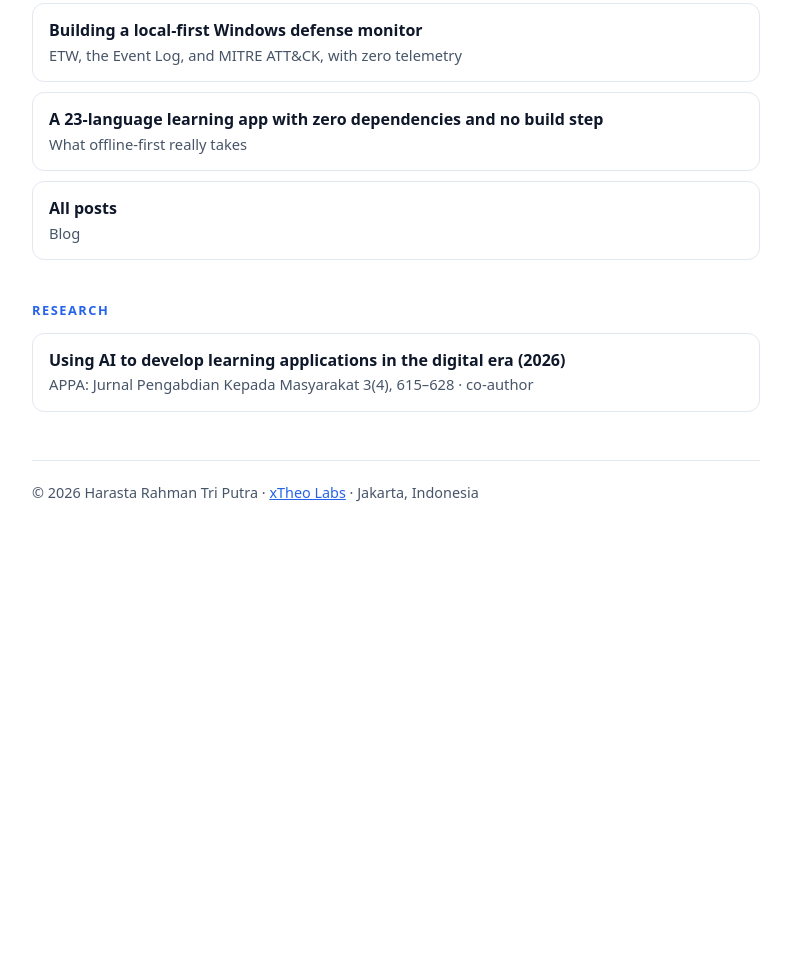
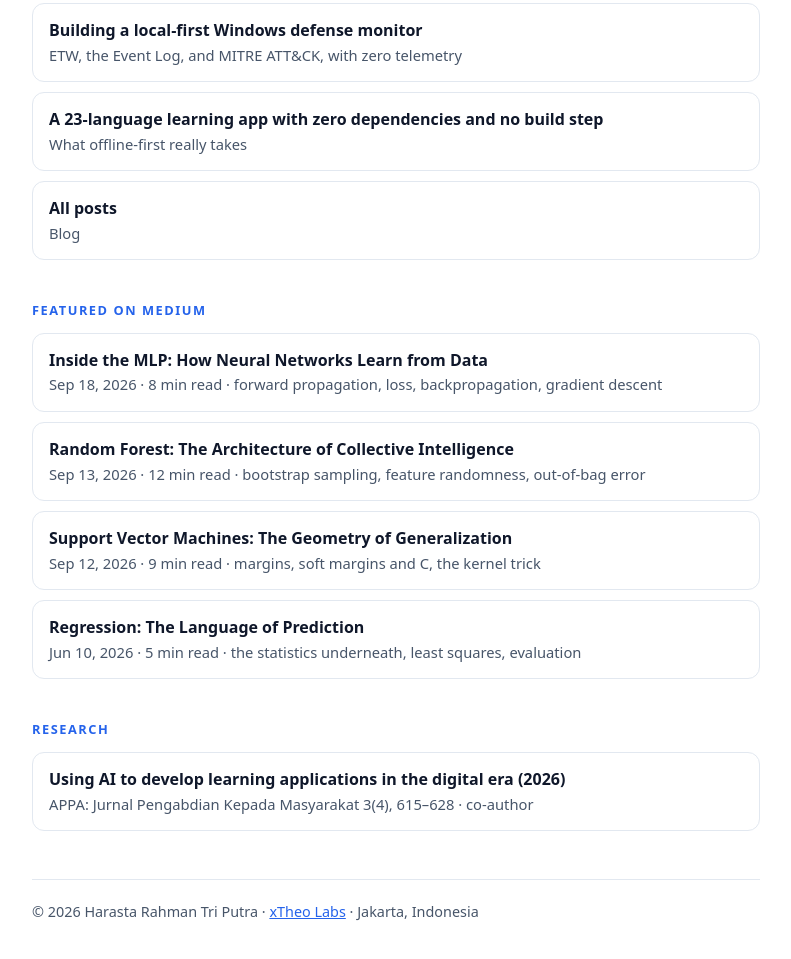
Before and after one commit to xtheoputra/xtheoputra.github.io, a plain HTML site: page index.html in a window 1280 px wide. Shown: the part 1491-2450 px from the top of the page, without its empty margins (244-1035 px from the left). Before the commit the page ends 2035 px from the top, so only its background shows below. Drawn offline with Linux system fonts and the light colour scheme.

Commit message:
List featured Medium articles with dates and reading times
Co-Authored-By: Claude Opus 5.5 <noreply@anthropic.com>

```diff
--- a/index.html
+++ b/index.html
@@ -178,6 +178,14 @@
       <li><a href="https://xtheoputra.github.io/blog/"><strong>All posts</strong><span>Blog</span></a></li>
     </ul>
 
+    <h2>Featured on Medium</h2>
+    <ul class="links">
+      <li><a href="https://medium.com/@harastaputra/inside-the-mlp-how-neural-networks-learn-from-data-761240fb85b4"><strong>Inside the MLP: How Neural Networks Learn from Data</strong><span>Sep 18, 2026 · 8 min read · forward propagation, loss, backpropagation, gradient descent</span></a></li>
+      <li><a href="https://medium.com/@harastaputra/random-forest-the-power-of-many-weak-decisions-8906297d3c07"><strong>Random Forest: The Architecture of Collective Intelligence</strong><span>Sep 13, 2026 · 12 min read · bootstrap sampling, feature randomness, out-of-bag error</span></a></li>
+      <li><a href="https://medium.com/@harastaputra/support-vector-machines-the-geometry-of-generalization-a4a7da71bb5e"><strong>Support Vector Machines: The Geometry of Generalization</strong><span>Sep 12, 2026 · 9 min read · margins, soft margins and C, the kernel trick</span></a></li>
+      <li><a href="https://medium.com/@harastaputra/model-regresi-dan-fondasi-statistik-dalam-data-science-0a3d63ad46d5"><strong>Regression: The Language of Prediction</strong><span>Jun 10, 2026 · 5 min read · the statistics underneath, least squares, evaluation</span></a></li>
+    </ul>
+
     <h2>Research</h2>
     <ul class="links">
       <li><a href="https://jurnalmahasiswa.com/index.php/appa/article/view/3757"><strong>Using AI to develop learning applications in the digital era (2026)</strong><span>APPA: Jurnal Pengabdian Kepada Masyarakat 3(4), 615–628 · co-author</span></a></li>
```
